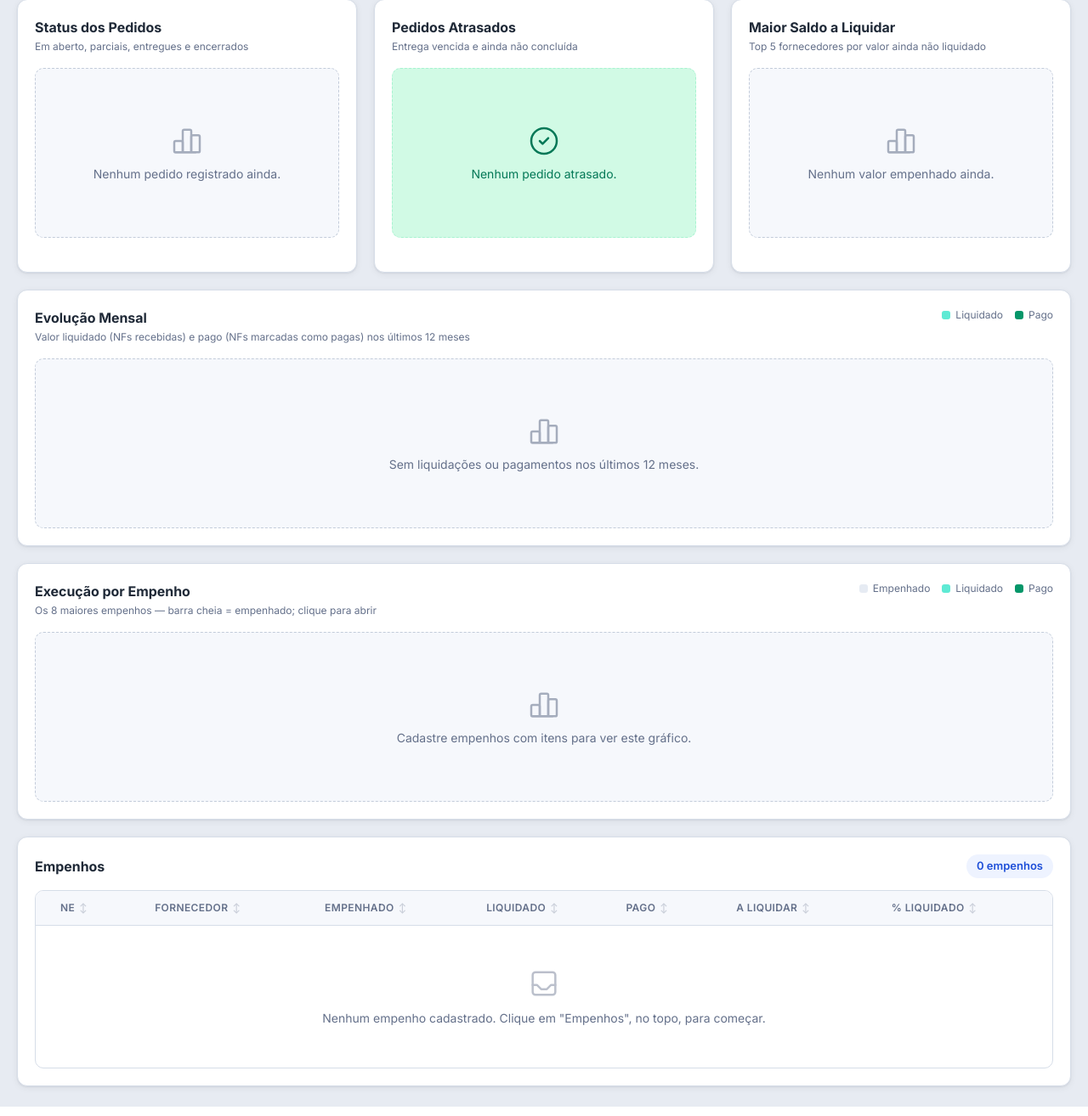
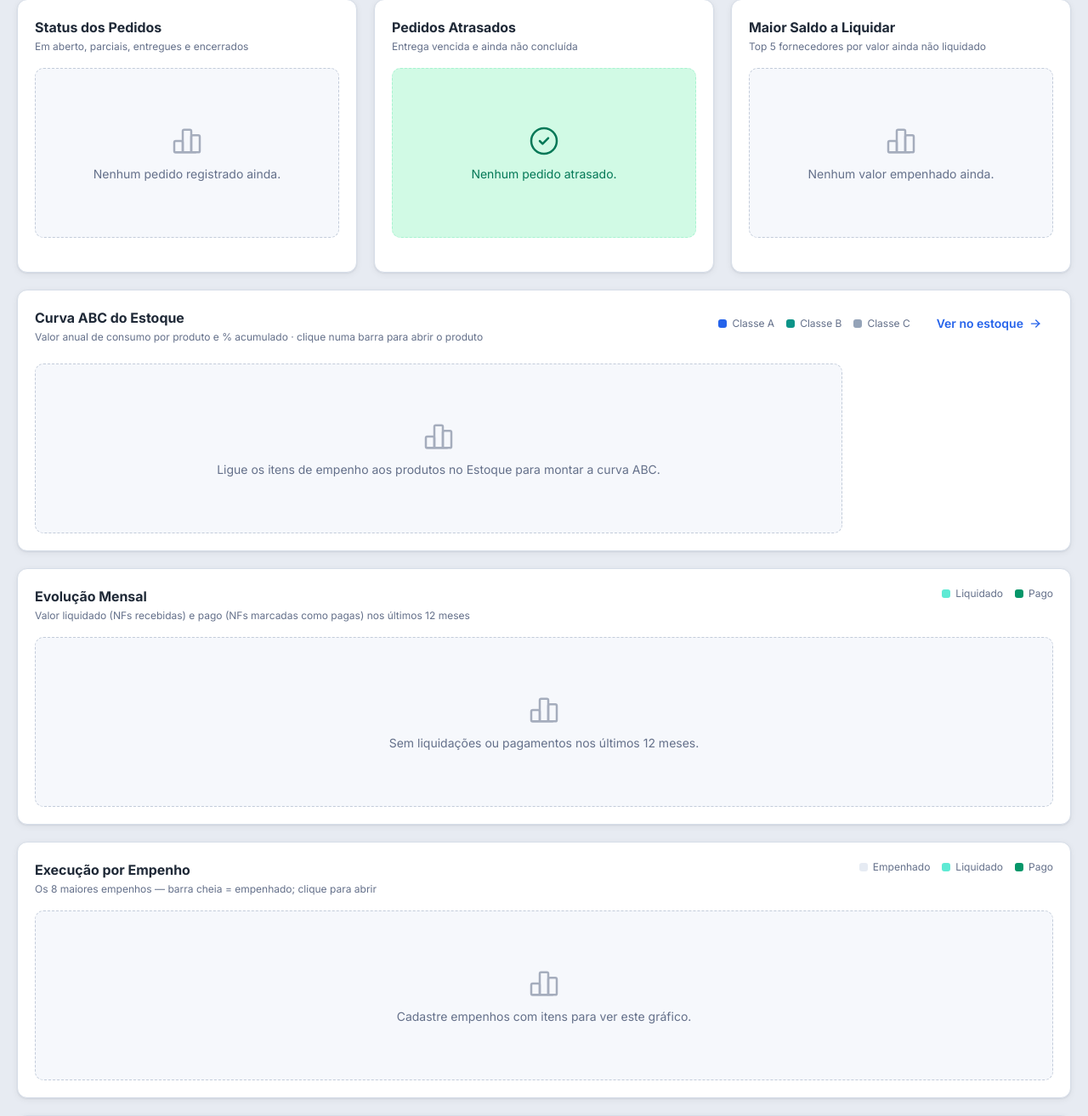
Before and after one commit to Mchristopher120/setordeaprovisionamento, a Flask app: page / in a window 1280 px wide. Shown: the part 369-1683 px from the top of the page at 85% size. Run offline with Flask 3, Linux system fonts and the light colour scheme; data that the repository does not hold is empty; some libraries are stand-ins or nearby versions.

Commit message:
Dashboard: gráfico da curva ABC do estoque
- Novo card "Curva ABC do Estoque" na página inicial: Pareto (valor anual
  por produto + % acumulado + limites A/B) e resumo das classes
- Clique numa barra abre o produto no Estoque (/estoque?produto=ID)
- graficoPareto passou para charts.js (mesmo gráfico nas duas telas)
- Legenda dos gráficos quebra linha em telas estreitas

Co-Authored-By: Claude Opus 5.5 <noreply@anthropic.com>
Claude-Session: https://claude.ai/code/session_01RudTbaL8u1AjbmLtG6hihD

```diff
--- a/static/app.js
+++ b/static/app.js
@@ -17,6 +17,7 @@ async function loadAll({ aviso = false } = {}) {
         marcarPendencias(stats);
         renderGraficos(stats, empenhos, evolucao);
         renderTable();
+        carregarAbc();
         if (aviso) showToast('Dados atualizados', 'success');
     } catch (err) {
         document.getElementById('erroMsg').textContent = err.message;
@@ -26,7 +27,7 @@ async function loadAll({ aviso = false } = {}) {
             document.getElementById('atencao').innerHTML = '';
             document.getElementById('tableBody').innerHTML =
                 `<tr><td colspan="8" class="empty">Dados indisponíveis no momento.</td></tr>`;
-            ['chartStatus', 'chartAtrasados', 'chartCredores', 'chartEvolucao', 'chartEmpenhos'].forEach(id =>
+            ['chartStatus', 'chartAtrasados', 'chartCredores', 'chartEvolucao', 'chartEmpenhos', 'chartAbcDash'].forEach(id =>
                 document.getElementById(id).innerHTML = graficoVazio('Dados indisponíveis.'));
         }
     }
@@ -183,3 +184,37 @@ document.addEventListener('DOMContentLoaded', () => {
     document.getElementById('btnTentar').addEventListener('click', () => loadAll({ aviso: true }));
     loadAll();
 });
+
+
+// Curva ABC do estoque (mesmo gráfico da tela de Estoque)
+let abcDash = null;
+async function carregarAbc() {
+    const el = document.getElementById('chartAbcDash');
+    try { abcDash = await fetchJSON('/api/estoque'); }
+    catch { el.innerHTML = graficoVazio('Curva ABC indisponível no momento.'); return; }
+    renderAbcDash();
+}
+function renderAbcDash() {
+    if (!abcDash) return;
+    const el = document.getElementById('chartAbcDash'), res = document.getElementById('abcDashResumo');
+    const ps = abcDash.produtos.filter(p => p.valor_anual > 0).sort((a, b) => b.valor_anual - a.valor_anual);
+    if (!ps.length) {
+        el.innerHTML = graficoVazio(abcDash.produtos.length
+            ? 'Lance as saídas (consumo) no Estoque para montar a curva ABC.'
+            : 'Ligue os itens de empenho aos produtos no Estoque para montar a curva ABC.');
+        res.innerHTML = '';
+        return;
+    }
+    graficoPareto(el, ps, abcDash.config, (id) => { location.href = `/estoque?produto=${id}#abc`; });
+    const total = ps.reduce((a, p) => a + p.valor_anual, 0);
+    const nTot = abcDash.produtos.length;
+    res.innerHTML = ['A', 'B', 'C'].map(c => {
+        const g = abcDash.produtos.filter(p => p.classe === c);
+        const v = g.reduce((a, p) => a + p.valor_anual, 0);
+        return `<a class="abc-dash-linha" href="/estoque#abc">
+            <span class="abc abc-${c.toLowerCase()}">${c}</span>
+            <span><strong>${pct(total ? v / total * 100 : 0)}</strong> do valor
+                <small>${fmtNum(g.length)} produto${g.length === 1 ? '' : 's'} (${pct(nTot ? g.length / nTot * 100 : 0)}) · ${fmtMoneyCurto(v)}/ano</small></span></a>`;
+    }).join('');
+}
+window.addEventListener('resize', () => { clearTimeout(renderAbcDash.t); renderAbcDash.t = setTimeout(renderAbcDash, 200); });
--- a/static/charts.js
+++ b/static/charts.js
@@ -163,3 +163,37 @@ function listaAtrasados(el, itens, total) {
         </li>`).join('')}</ul>
         ${total > itens.length ? `<p class="muted small">+ ${total - itens.length} outro(s) — veja na tela de Empenhos.</p>` : ''}`;
 }
+
+/**
+ * Curva ABC (Pareto): barras = valor anual de consumo por produto (cor da classe),
+ * linha = % acumulado, tracejado = limites das classes. Usado no Dashboard e no Estoque.
+ * ps: produtos com consumo, já em ordem decrescente de valor_anual.
+ */
+function graficoPareto(el, ps, cfg, aoClicar) {
+    const num1 = (v) => new Intl.NumberFormat('pt-BR', { maximumFractionDigits: 1 }).format(v);
+    if (!ps.length) { el.innerHTML = `<div class="chart-empty">Lance as saídas (consumo) para montar a curva ABC.</div>`; return; }
+    const W = Math.max(el.clientWidth || 640, ps.length * 30 + 130), H = el.dataset.altura ? +el.dataset.altura : 320, ml = 78, mr = 48, mt = 16, mb = 92;
+    const iw = W - ml - mr, ih = H - mt - mb;
+    const max = ps[0].valor_anual;
+    const mag = Math.pow(10, Math.floor(Math.log10(max)));
+    const topo = [1, 2, 2.5, 5, 10].map(f => f * mag).find(v => v >= max);
+    const bw = iw / ps.length;
+    const y = (v) => mt + ih - (v / topo) * ih;
+    const yp = (p) => mt + ih - (p / 100) * ih;
+    let acum = 0;
+    const pts = ps.map((p, i) => { acum += p.participacao; return [ml + bw * i + bw / 2, yp(Math.min(acum, 100))]; });
+    const grades = [0, 0.25, 0.5, 0.75, 1];
+    el.innerHTML = `<svg viewBox="0 0 ${W} ${H}" width="${W}" height="${H}" role="img" aria-label="Curva ABC">
+        ${grades.map(f => `<line x1="${ml}" x2="${W - mr}" y1="${y(topo * f)}" y2="${y(topo * f)}" class="pa-grade"/>
+            <text x="${ml - 8}" y="${y(topo * f) + 4}" class="pa-eixo" text-anchor="end">${fmtMoneyCurto(topo * f)}</text>
+            <text x="${W - mr + 8}" y="${yp(f * 100) + 4}" class="pa-eixo">${f * 100}%</text>`).join('')}
+        ${[cfg.limite_a, cfg.limite_b].map(l => `<line x1="${ml}" x2="${W - mr}" y1="${yp(l)}" y2="${yp(l)}" class="pa-limite"/>
+            <text x="${W - mr - 6}" y="${yp(l) + 14}" class="pa-limite-txt" text-anchor="end">${num1(l)}%${l === cfg.limite_a ? ' · fim da classe A' : ' · fim da classe B'}</text>`).join('')}
+        ${ps.map((p, i) => `<rect x="${ml + bw * i + bw * 0.14}" y="${y(p.valor_anual)}" width="${bw * 0.72}" height="${mt + ih - y(p.valor_anual)}"
+                rx="3" class="pa-barra pa-${p.classe.toLowerCase()}" data-id="${p.id}"><title>${escapeHTML(p.nome)} — ${fmtMoney(p.valor_anual)}/ano (${pct(p.participacao)}; acumulado ${pct(p.acumulado)}) · classe ${p.classe}</title></rect>
+            <text transform="translate(${ml + bw * i + bw / 2},${mt + ih + 10}) rotate(-50)" class="pa-rot" text-anchor="end">${escapeHTML(p.nome.length > 16 ? p.nome.slice(0, 15) + '…' : p.nome)}</text>`).join('')}
+        <polyline points="${pts.map(p => p.join(',')).join(' ')}" class="pa-linha"/>
+        ${pts.map(([x, yy]) => `<circle cx="${x}" cy="${yy}" r="3" class="pa-ponto"/>`).join('')}
+    </svg>`;
+    if (aoClicar) el.querySelectorAll('.pa-barra').forEach(r => r.addEventListener('click', () => aoClicar(+r.dataset.id)));
+}
--- a/static/icones.js
+++ b/static/icones.js
@@ -6,6 +6,7 @@ const ICONES = {
     "alert-triangle": "<path d=\"M12 9v4\" /> <path d=\"M10.363 3.591l-8.106 13.534a1.914 1.914 0 0 0 1.636 2.871h16.214a1.914 1.914 0 0 0 1.636 -2.87l-8.106 -13.536a1.914 1.914 0 0 0 -3.274 0\" /> <path d=\"M12 16h.01\" />",
     "arrow-back-up": "<path d=\"M9 14l-4 -4l4 -4\" /> <path d=\"M5 10h11a4 4 0 1 1 0 8h-1\" />",
     "arrow-left": "<path d=\"M5 12l14 0\" /> <path d=\"M5 12l6 6\" /> <path d=\"M5 12l6 -6\" />",
+    "arrow-right": "<path d=\"M5 12l14 0\" /> <path d=\"M13 18l6 -6\" /> <path d=\"M13 6l6 6\" />",
     "bell": "<path d=\"M10 5a2 2 0 1 1 4 0a7 7 0 0 1 4 6v3a4 4 0 0 0 2 3h-16a4 4 0 0 0 2 -3v-3a7 7 0 0 1 4 -6\" /> <path d=\"M9 17v1a3 3 0 0 0 6 0v-1\" />",
     "building-store": "<path d=\"M3 21l18 0\" /> <path d=\"M3 7v1a3 3 0 0 0 6 0v-1m0 1a3 3 0 0 0 6 0v-1m0 1a3 3 0 0 0 6 0v-1h-18l2 -4h14l2 4\" /> <path d=\"M5 21l0 -10.15\" /> <path d=\"M19 21l0 -10.15\" /> <path d=\"M9 21v-4a2 2 0 0 1 2 -2h2a2 2 0 0 1 2 2v4\" />",
     "building-warehouse": "<path d=\"M3 21v-13l9 -4l9 4v13\" /> <path d=\"M13 13h4v8h-10v-6h6\" /> <path d=\"M13 21v-9a1 1 0 0 0 -1 -1h-2a1 1 0 0 0 -1 1v3\" />",
--- a/static/style.css
+++ b/static/style.css
@@ -309,7 +309,7 @@ body {
 }
 .chart-empty span { font-size: 28px; opacity: .6; }
 
-.legend { display: flex; gap: 14px; font-size: 12px; color: var(--muted); }
+.legend { display: flex; gap: 6px 14px; font-size: 12px; color: var(--muted); flex-wrap: wrap; align-items: center; }
 .legend span { display: inline-flex; align-items: center; gap: 6px; }
 .legend i, .donut-legend i { width: 10px; height: 10px; border-radius: 3px; display: inline-block; flex: none; }
 
@@ -1165,3 +1165,22 @@ tbody td a:not(.btn):hover { text-decoration: underline; }
     .calc, .calc tbody, .calc tr, .calc th, .calc td { display: block; }
     .calc td { border-top: none; padding-top: 0; }
 }
+
+/* Curva ABC no Dashboard */
+.abc-dash { display: grid; grid-template-columns: minmax(0, 1fr) 230px; gap: 18px; align-items: center; }
+.abc-dash-resumo { display: flex; flex-direction: column; gap: 10px; }
+.abc-dash-linha {
+    display: flex; gap: 12px; align-items: center; padding: 12px 14px; border-radius: 10px;
+    background: var(--surface-2); border: 1px solid var(--border); color: var(--text); text-decoration: none;
+    transition: border-color .15s;
+}
+.abc-dash-linha:hover { border-color: var(--primary); }
+.abc-dash-linha .abc { width: 32px; height: 32px; font-size: 16px; border-radius: 9px; }
+.abc-dash-linha strong { font-size: 17px; }
+.abc-dash-linha small { display: block; color: var(--muted); font-size: 12px; margin-top: 2px; }
+.chart-head .legend .btn-link { margin-left: 4px; }
+@media (max-width: 900px) {
+    .abc-dash { grid-template-columns: 1fr; }
+    .abc-dash-resumo { flex-direction: row; flex-wrap: wrap; }
+    .abc-dash-linha { flex: 1 1 180px; }
+}
--- a/templates/_icones.html
+++ b/templates/_icones.html
@@ -8,6 +8,7 @@
     'alert-triangle': '<path d="M12 9v4" /> <path d="M10.363 3.591l-8.106 13.534a1.914 1.914 0 0 0 1.636 2.871h16.214a1.914 1.914 0 0 0 1.636 -2.87l-8.106 -13.536a1.914 1.914 0 0 0 -3.274 0" /> <path d="M12 16h.01" />',
     'arrow-back-up': '<path d="M9 14l-4 -4l4 -4" /> <path d="M5 10h11a4 4 0 1 1 0 8h-1" />',
     'arrow-left': '<path d="M5 12l14 0" /> <path d="M5 12l6 6" /> <path d="M5 12l6 -6" />',
+    'arrow-right': '<path d="M5 12l14 0" /> <path d="M13 18l6 -6" /> <path d="M13 6l6 6" />',
     'bell': '<path d="M10 5a2 2 0 1 1 4 0a7 7 0 0 1 4 6v3a4 4 0 0 0 2 3h-16a4 4 0 0 0 2 -3v-3a7 7 0 0 1 4 -6" /> <path d="M9 17v1a3 3 0 0 0 6 0v-1" />',
     'building-store': '<path d="M3 21l18 0" /> <path d="M3 7v1a3 3 0 0 0 6 0v-1m0 1a3 3 0 0 0 6 0v-1m0 1a3 3 0 0 0 6 0v-1h-18l2 -4h14l2 4" /> <path d="M5 21l0 -10.15" /> <path d="M19 21l0 -10.15" /> <path d="M9 21v-4a2 2 0 0 1 2 -2h2a2 2 0 0 1 2 2v4" />',
     'building-warehouse': '<path d="M3 21v-13l9 -4l9 4v13" /> <path d="M13 13h4v8h-10v-6h6" /> <path d="M13 21v-9a1 1 0 0 0 -1 -1h-2a1 1 0 0 0 -1 1v3" />',
--- a/templates/estoque.html
+++ b/templates/estoque.html
@@ -250,6 +250,7 @@
 
     <script src="{{ url_for('static', filename='icones.js') }}"></script>
     <script src="{{ url_for('static', filename='ui.js') }}"></script>
+    <script src="{{ url_for('static', filename='charts.js') }}"></script>
     <script src="{{ url_for('static', filename='estoque.js') }}"></script>
 </body>
 </html>
--- a/templates/index.html
+++ b/templates/index.html
@@ -51,6 +51,25 @@
                 <div class="card-title">Maior Saldo a Liquidar</div>
                 <div class="card-sub">Top 5 fornecedores por valor ainda não liquidado</div>
                 <div id="chartCredores" class="chart-box"></div>
+            </div>
+        </section>
+
+        <section class="card" id="cardAbc">
+            <div class="chart-head">
+                <div>
+                    <div class="card-title">Curva ABC do Estoque</div>
+                    <div class="card-sub">Valor anual de consumo por produto e % acumulado · clique numa barra para abrir o produto</div>
+                </div>
+                <div class="legend">
+                    <span><i style="background:var(--abc-a)"></i>Classe A</span>
+                    <span><i style="background:var(--abc-b)"></i>Classe B</span>
+                    <span><i style="background:var(--abc-c)"></i>Classe C</span>
+                    <a href="/estoque#abc" class="btn btn-link btn-sm">Ver no estoque {{ ico('arrow-right') }}</a>
+                </div>
+            </div>
+            <div class="abc-dash">
+                <div id="chartAbcDash" class="abc-chart" data-altura="290"></div>
+                <div id="abcDashResumo" class="abc-dash-resumo"></div>
             </div>
         </section>
 
```
Also changed, not shown: static/estoque.js (+8 -31 lines).
